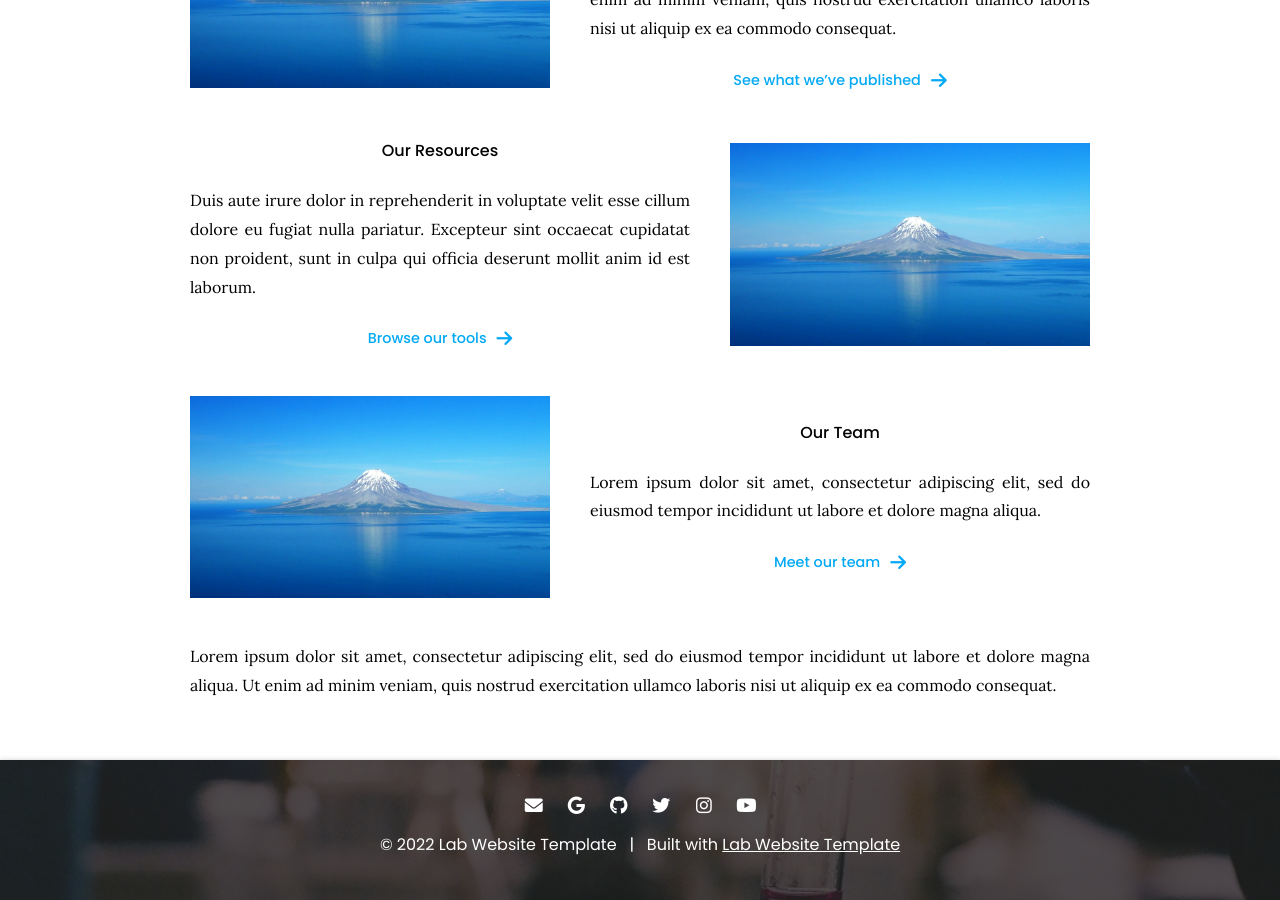
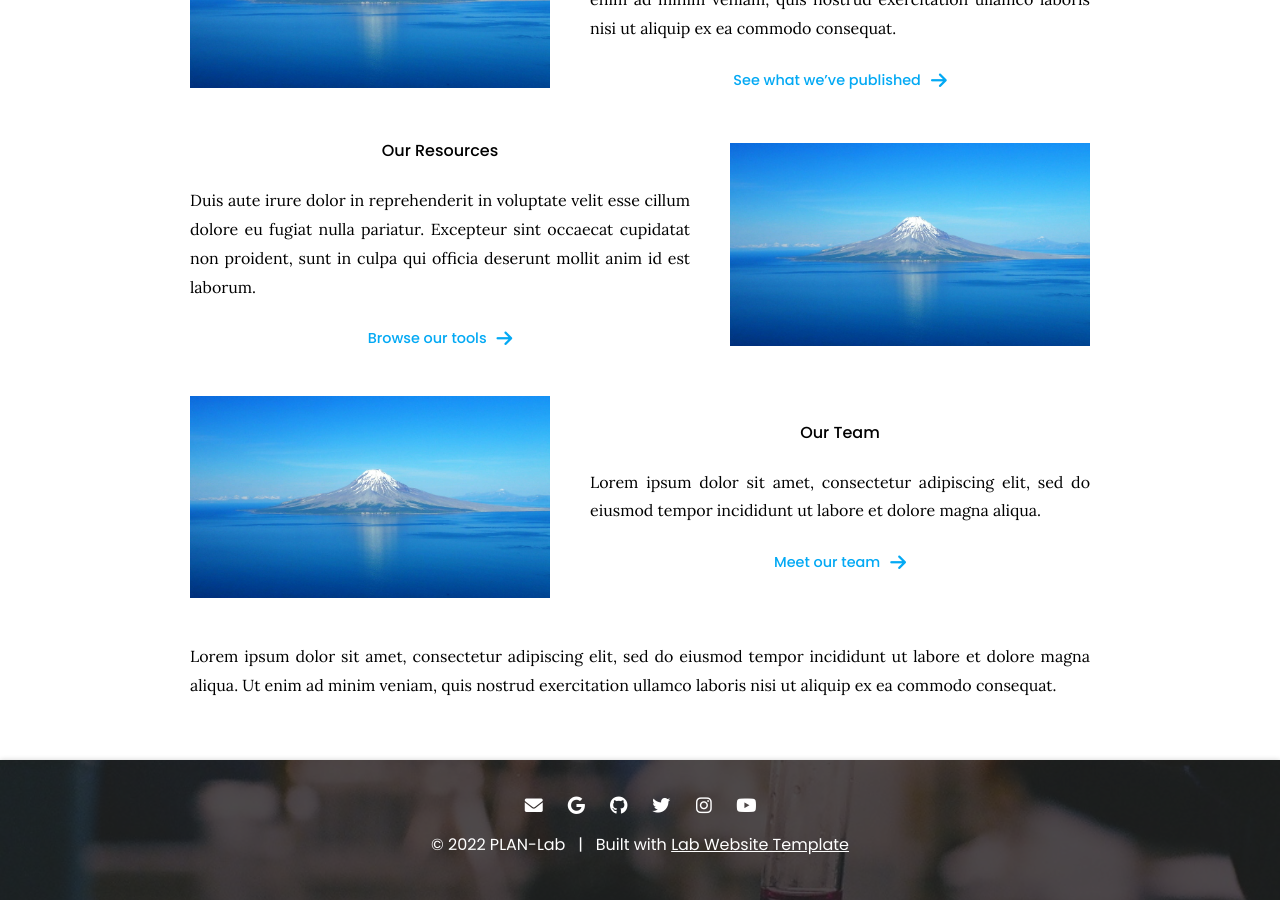
Before and after one commit to XiaonaZhou/plan-lab.github.io, a Jekyll site: the page built from index.md, in a window 1280 px wide and 900 px high, scrolled down 973 px. Built offline with Jekyll 4.4.1, drawn with Linux system fonts in a browser that asks for light colours; some of the changed text lies outside the part shown.

Commit message:
Update _config.yaml

```diff
--- a/_config.yaml
+++ b/_config.yaml
@@ -1,12 +1,12 @@
 ### basic settings
 
 # site properties and page defaults
-title: Lab Website Template
+title: PLAN-Lab
 description: An easy-to-use, flexible website template for labs, with automatic citations, GitHub tag imports, pre-built components, and more.
 logo: images/logo.svg
 header: images/background.jpg
 footer: images/background.jpg
-baseurl: /lab-website-template
+baseurl: /plan-lab
 
 # site social media and other links
 links:
```
